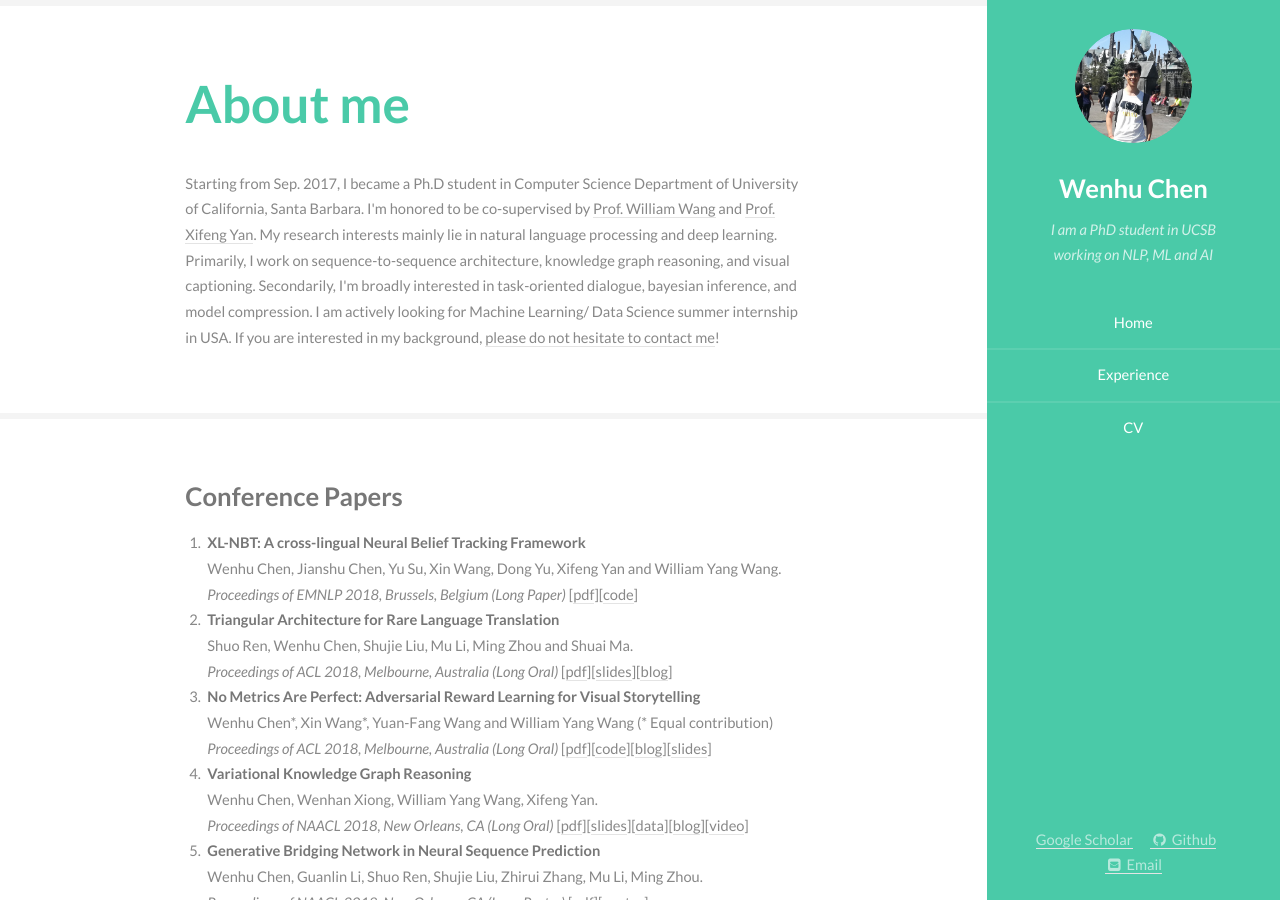
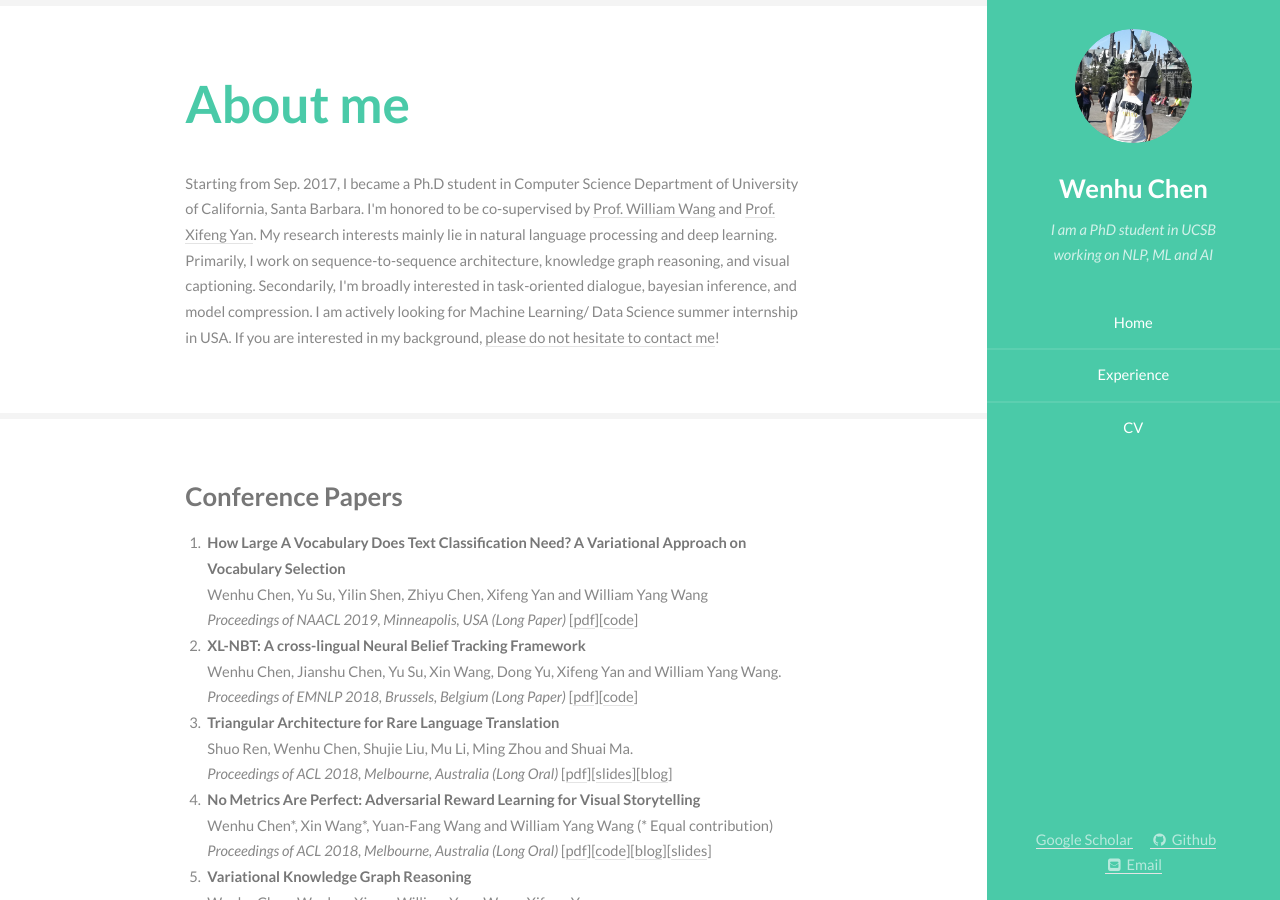
Before and after one commit to wenhuchen/wenhuchen.github.io, a Jekyll site: the page built from index.html, in a window 1280 px wide and 900 px high. Built offline with Jekyll 4.4.1, drawn with Linux system fonts in a browser that asks for light colours.

Commit message:
add one more paper

```diff
--- a/index.html
+++ b/index.html
@@ -28,6 +28,10 @@ th,td {
         <div class="container">
         <h3>Conference Papers</h3>
 <ol>
+<li><strong> How Large A Vocabulary Does Text Classification Need? A Variational Approach on Vocabulary Selection  <a span style="color: #009900;"></a></strong><br>
+       Wenhu Chen, Yu Su, Yilin Shen, Zhiyu Chen, Xifeng Yan and William Yang Wang<br>
+        <em>Proceedings of NAACL 2019, Minneapolis, USA (Long Paper)</em> [<a href="https://arxiv.org/abs/1808.06244">pdf</a>][<a href="https://github.com/wenhuchen/Cross-Lingual-NBT">code</a>]
+</li>
 <li><strong> XL-NBT: A cross-lingual Neural Belief Tracking Framework  <a span style="color: #009900;"></a></strong><br>
         Wenhu Chen, Jianshu Chen, Yu Su, Xin Wang, Dong Yu, Xifeng Yan and William Yang Wang.<br>
 
```
Also changed, not shown: 1 other file.
